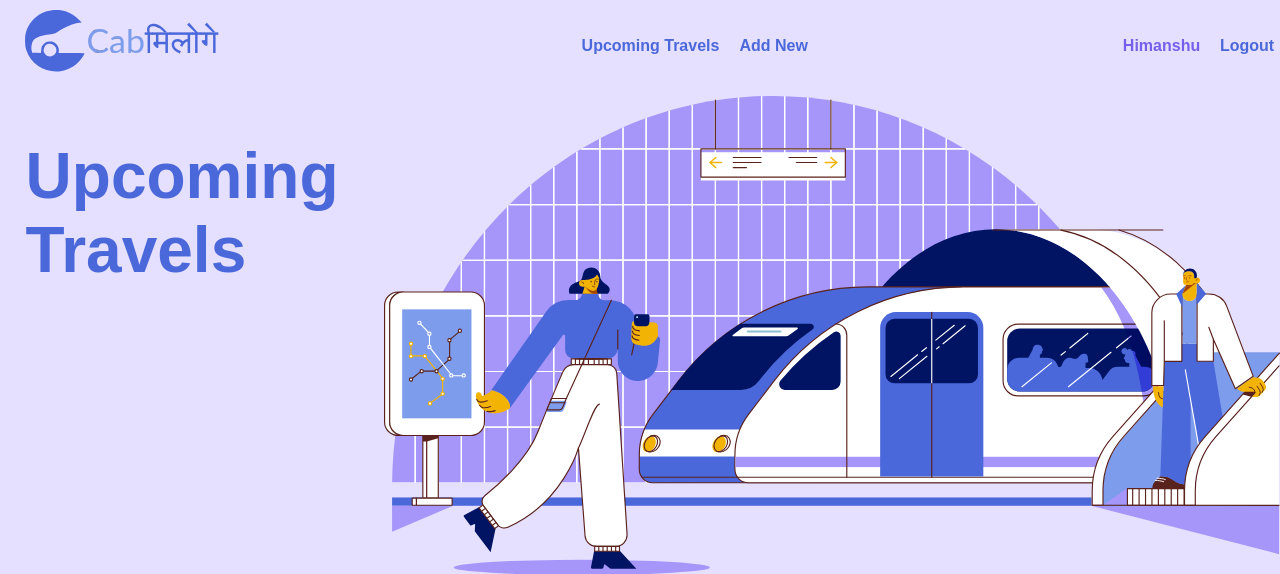
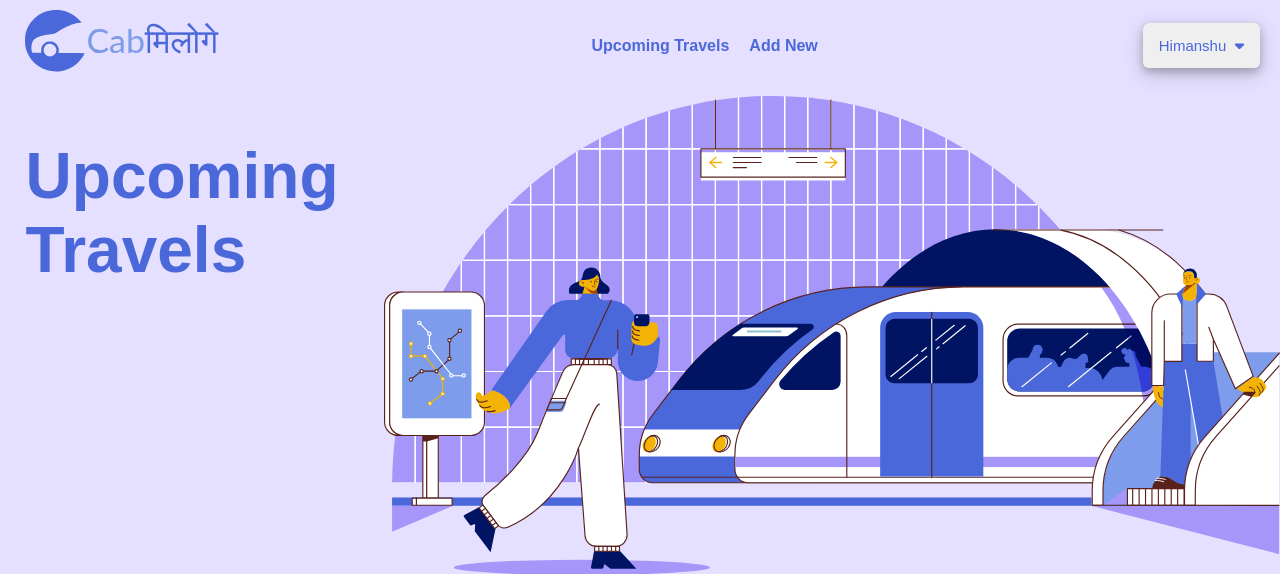
Before and after one commit to himanshuyv/CabMiloge, a Flask app: page /index in a window 1280 px wide. Shown: the top 574 px of the page. Run offline with Flask 3, Linux system fonts and the light colour scheme; a user stored in the database is signed in; data comes from the database, SQL or seed files in the repository; both versions use the stored data as it was after the commit.

Commit message:
Add feature: User dropdown

```diff
--- a/static/script.js
+++ b/static/script.js
@@ -194,3 +194,18 @@ function logout_user() {
   document.body.appendChild(form);
   form.submit();
 }
+
+// Dropdown functions
+function toggleUserDropDown() {
+  document.getElementById("myDropdown").classList.toggle("show");
+}
+
+// Close the dropdown if the user clicks outside of it
+window.onclick = function(e) {
+  if (!e.target.matches('.dropbtn')) {
+  var myDropdown = document.getElementById("myDropdown");
+    if (myDropdown.classList.contains('show')) {
+      myDropdown.classList.remove('show');
+    }
+  }
+}
--- a/static/style.css
+++ b/static/style.css
@@ -57,33 +57,56 @@ body {
     color: rgb(137, 114, 254);
 }
 
-.user-info {
-    display: flex;
-    align-items: center;
-}
+/* User Profile Drop Down Starts */
+.dropdown {
+    margin-right: 20px;
+    overflow: hidden;
+    background-color: rgba(0, 0, 0, 0.55);
+    box-shadow: 0 4px 8px 0 rgba(0,0,0,0.2), 0 6px 20px 0 rgba(0,0,0,0.19);
+    border-radius: 5px;
+  }
 
-.profile-logout{
-    display: flex;
-    justify-content: space-around;
-    gap:15%;
-    font-weight: bold;
-    margin-right: 2%;
-}
+  .dropdown .dropbtn {
+    cursor: pointer;
+    border: none;
+    outline: none;
+    padding: 14px 16px;
+    margin: 0;
+    color: #4B68DB;
+    font-size: 15px;
+  }
 
-.user-info{
-    color: rgb(118, 95, 235) ;
-}
+  .dropdown-content {
+    display: none;
+    position: absolute;
+    right: 0;
+    margin-right: 20px;
+    background-color: #f9f9f9;
+    min-width: 10px;
+    z-index: 1;
+    border-radius: 5px;
+    background-color: #EFEFEF;
+  }
 
-.logout {
+  .dropdown-content a {
+    margin-right: auto;
+    color: #4B68DB;
+    padding: 12px 16px;
     text-decoration: none;
-    color: #4b68dbff;
-    transition: color 0.3s;
-    cursor: pointer;
-}
+    display: block;
+    text-align: left;
+  }
 
-.logout:hover {
-    color: rgb(137, 114, 254);
-}
+    .dropdown-content a:hover {
+        background-color: #fa5555;
+        border-radius: 5px;
+    }
+
+  .show {
+    display: block;
+  }
+
+/* User Profile Drop Down Ends */
 
 .flex-container{
     position: relative;
--- a/templates/index.html
+++ b/templates/index.html
@@ -7,6 +7,7 @@
     <link rel="preconnect" href="https://fonts.googleapis.com">
     <link rel="preconnect" href="https://fonts.gstatic.com" crossorigin>
     <link href="https://fonts.googleapis.com/css2?family=Roboto+Slab:wght@400&display=swap" rel="stylesheet">
+    <link href="https://cdnjs.cloudflare.com/ajax/libs/font-awesome/6.5.1/css/all.min.css" rel="stylesheet">
     <link rel="icon" href="./../static/icon.svg" type="image/x-icon" />
     <script src="./../static/script.js" defer></script>
     <title>CabMiloge</title>
@@ -21,10 +22,14 @@
                     <li class="nav-item"><a href="#AddNewTravel">Add New</a></li>
                 </ul>
             </nav>
-            <div class="profile-logout">
-                <div class="user-info">{{ user }}</div>
-                <div class="logout" onclick="logout_user()">Logout</div>
-            </div>
+            <div class="dropdown ">
+                <button class="dropbtn user-info" onclick="(toggleUserDropDown())">{{user}}&nbsp;
+                  <i class="fa fa-caret-down"></i>
+                </button>
+                <div class="dropdown-content" id="myDropdown">
+                  <a href="#" onclick="logout_user()">Logout</a>
+                </div>
+                </div>
         </header>
     </div>
 
```
Also changed, not shown: cabmates.db.
